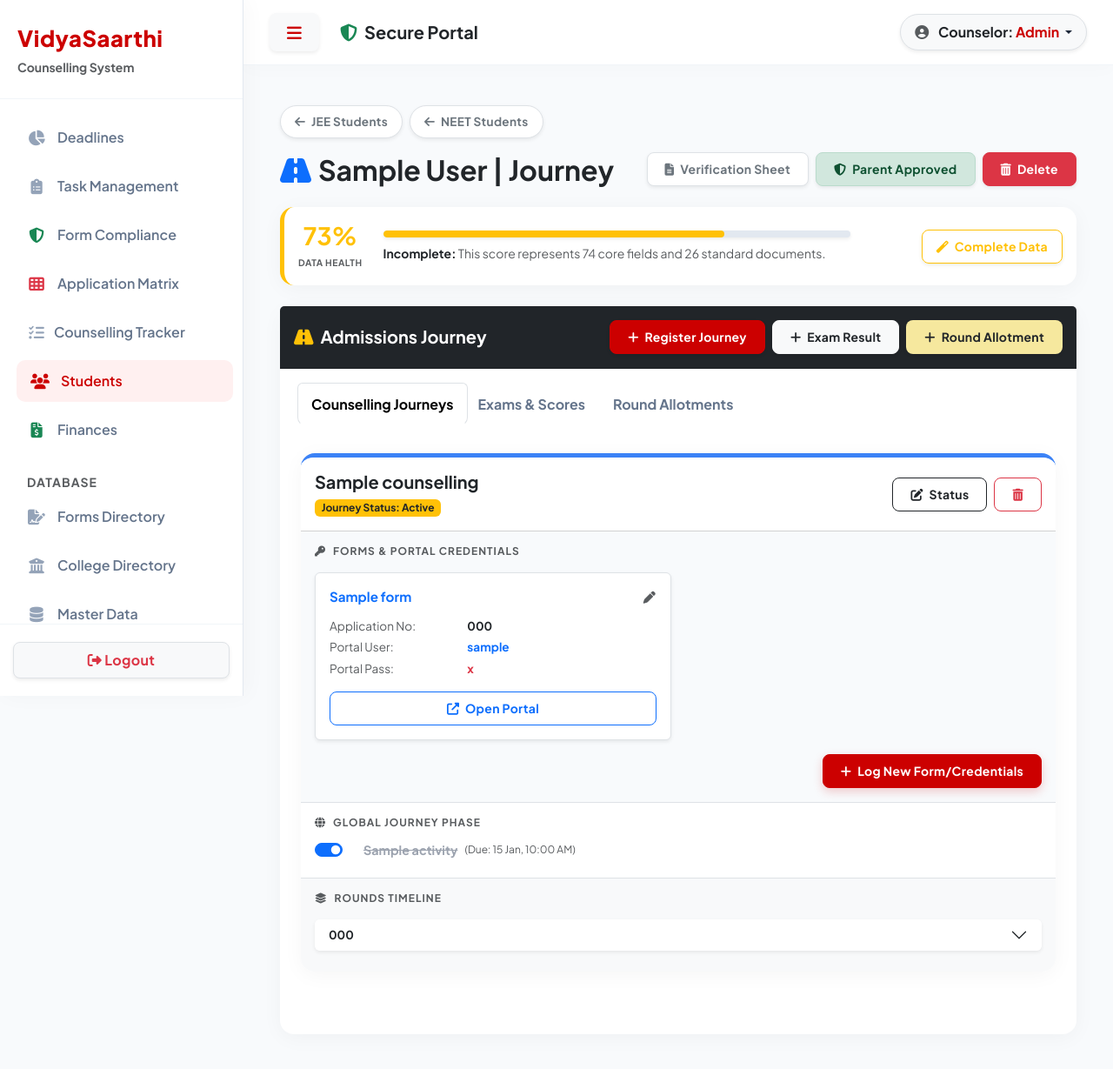
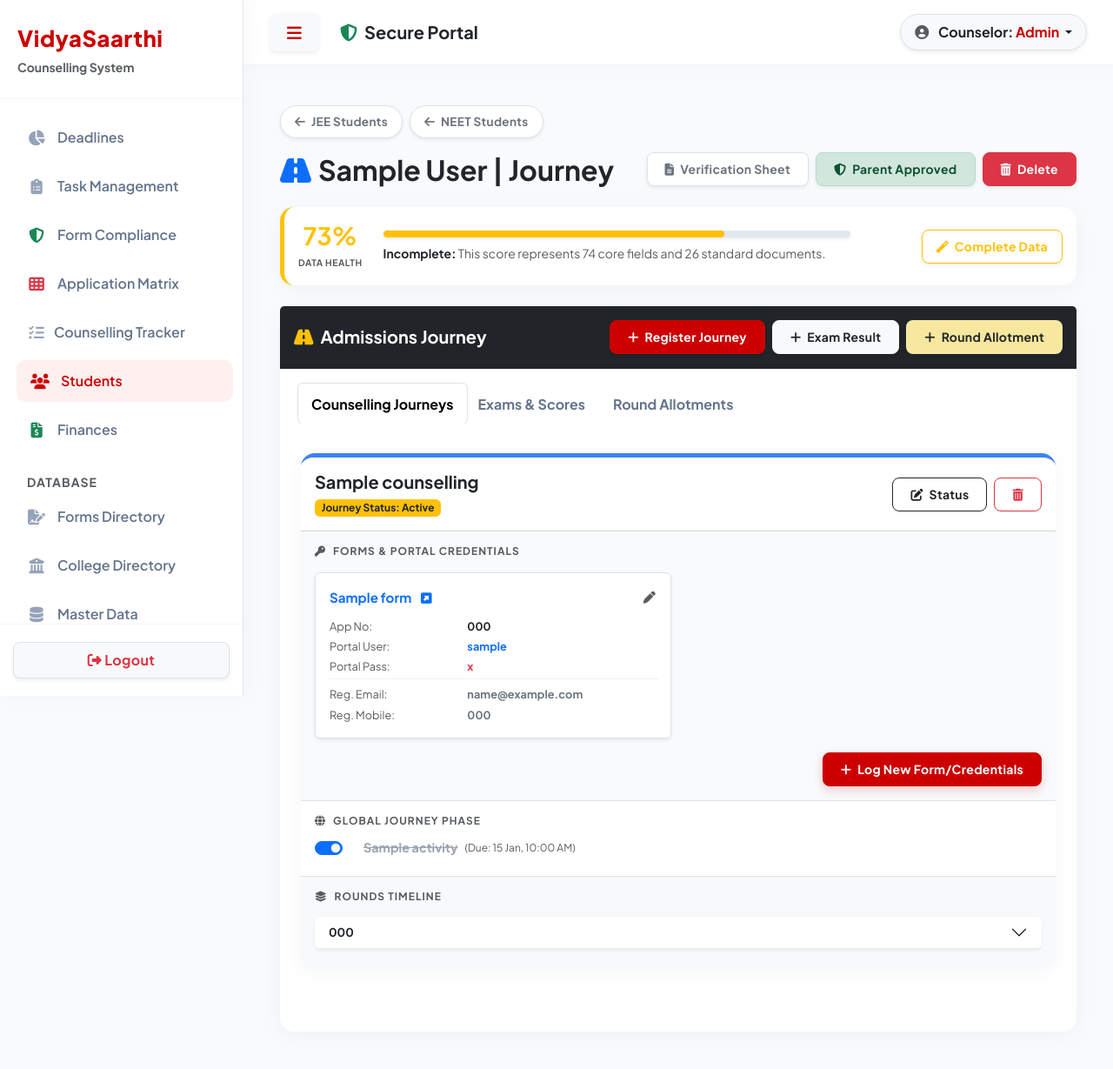
Before and after one commit to vidyaSaarthi/vs_sms, a Flask app: page /student/1 in a window 1280 px wide. Shown: the top 1229 px of the page at 87% size. After the commit the page ends 1187 px from the top, so only its background shows below. Run offline with Flask 3, Linux system fonts and the light colour scheme; a user stored in the database is signed in; tables that the repository leaves empty hold one stand-in row (values such as "Sample post").

Commit message:
9.39 - "admission counselling tab view correction

```diff
--- a/templates/profile.html
+++ b/templates/profile.html
@@ -143,12 +143,19 @@
                                     <div class="col-md-6">
                                         <div class="bg-white border rounded p-3 shadow-sm position-relative">
                                             <div class="d-flex justify-content-between align-items-start mb-2">
-                                                <strong class="text-primary" style="font-size: 0.95rem;">{{ sub.form.name if sub.form else 'Legacy Form' }}</strong>
+                                                <div>
+                                                    <strong class="text-primary" style="font-size: 0.95rem;">{{ sub.form.name if sub.form else 'Legacy Form' }}</strong>
+                                                    {% if sub.form_confirmation_link %}
+                                                        <a href="{{ sub.form_confirmation_link }}" target="_blank" class="ms-2 text-primary" title="Open Portal / Document" style="font-size: 0.9rem;">
+                                                            <i class="fas fa-external-link-square-alt"></i>
+                                                        </a>
+                                                    {% endif %}
+                                                </div>
                                                 <button type="button" class="btn btn-sm btn-link text-muted p-0" data-bs-toggle="modal" data-bs-target="#editFormSubmissionModal{{ sub.id }}"><i class="fas fa-pen"></i></button>
                                             </div>
 
-                                            <div class="row g-1 mt-2" style="font-size: 0.85rem;">
-                                                <div class="col-5 text-muted">Application No:</div>
+                                            <div class="row g-1 mt-2" style="font-size: 0.8rem;">
+                                                <div class="col-5 text-muted">App No:</div>
                                                 <div class="col-7 fw-bold text-dark">{{ sub.application_number or '-' }}</div>
 
                                                 <div class="col-5 text-muted">Portal User:</div>
@@ -156,13 +163,15 @@
 
                                                 <div class="col-5 text-muted">Portal Pass:</div>
                                                 <div class="col-7 fw-bold text-danger">{{ sub.login_password or '-' }}</div>
+
+                                                <div class="col-12 border-top my-1 opacity-50"></div>
+
+                                                <div class="col-5 text-muted">Reg. Email:</div>
+                                                <div class="col-7 fw-bold text-secondary text-truncate" title="{{ sub.registered_email }}">{{ sub.registered_email or '-' }}</div>
+
+                                                <div class="col-5 text-muted">Reg. Mobile:</div>
+                                                <div class="col-7 fw-bold text-secondary">{{ sub.registered_mobile or '-' }}</div>
                                             </div>
-
-                                            {% if sub.form_confirmation_link %}
-                                                <a href="{{ sub.form_confirmation_link }}" target="_blank" class="btn btn-sm btn-outline-primary w-100 mt-3 fw-bold">
-                                                    <i class="fas fa-external-link-alt me-1"></i> Open Portal
-                                                </a>
-                                            {% endif %}
                                         </div>
                                     </div>
                                     {% else %}
```
